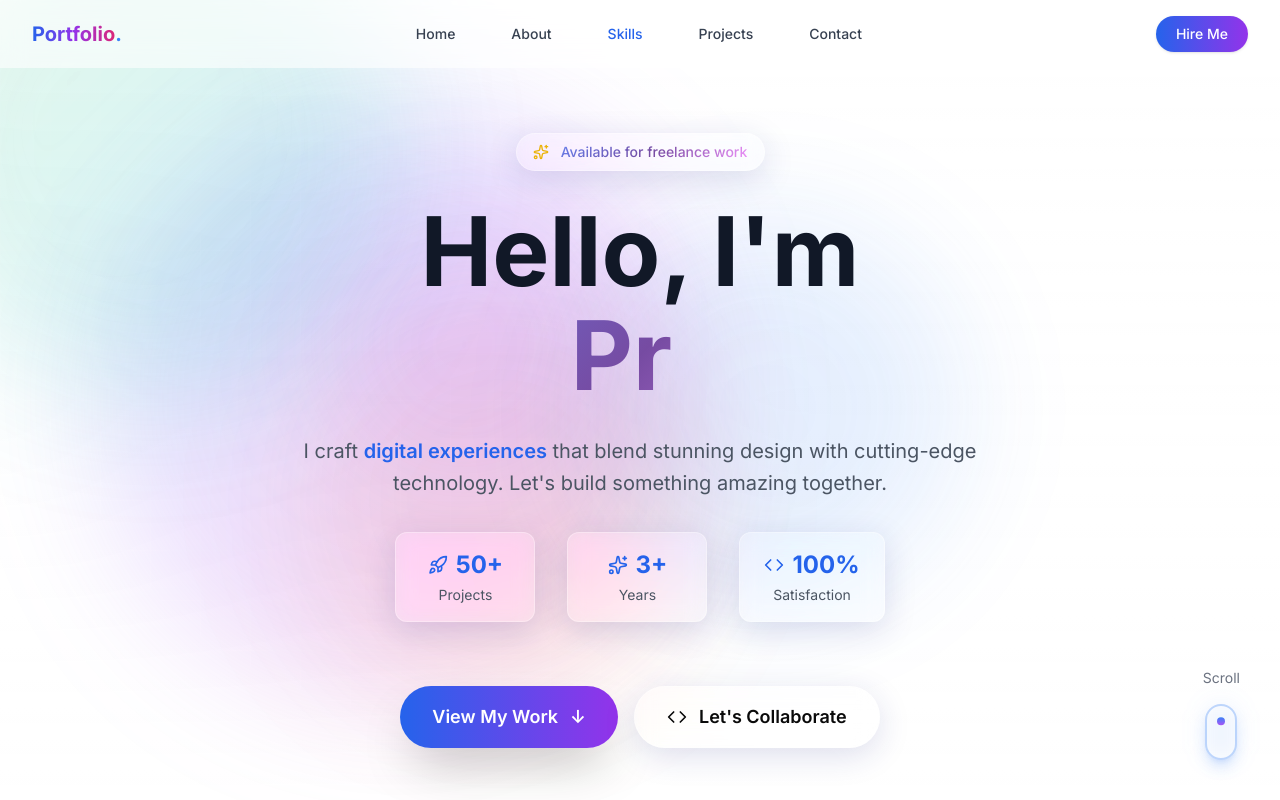
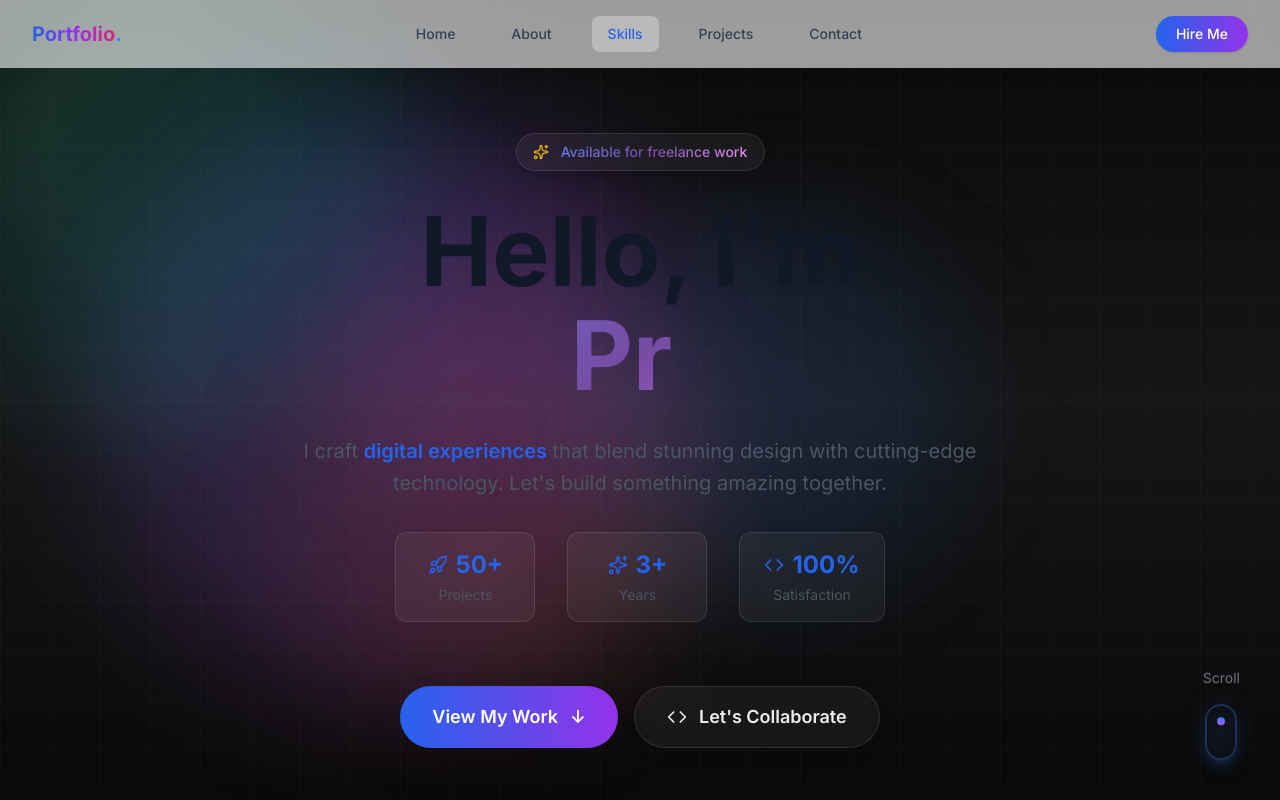
Before and after one commit to Shofee1945/iportfolio, a Next.js app: page / in a window 1280 px wide. Shown: the top 800 px of the page. Built offline with nearby package versions, Linux system fonts and the light colour scheme.

Commit message:
Update globals.css

```diff
--- a/src/app/globals.css
+++ b/src/app/globals.css
@@ -3,22 +3,23 @@
 @tailwind utilities;
 
 :root {
-  --background: #ffffff;
-  --foreground: #0a0a0a;
+  --background: #0a0a0a;  /* Black */
+  --foreground: #ededed;  /* White */
 }
 
+/*
 @media (prefers-color-scheme: dark) {
   :root {
     --background: #0a0a0a;
     --foreground: #ededed;
   }
 }
+*/
 
 body {
   background: var(--background);
   color: var(--foreground);
   font-family: var(--font-geist-sans), system-ui, -apple-system, sans-serif;
-  overflow-x: hidden;
 }
 
 /* ===== SCROLLBAR ===== */
@@ -27,7 +28,7 @@ body {
 }
 
 ::-webkit-scrollbar-track {
-  background: #f1f1f1;
+  background: #f1f1f100;
 }
 
 ::-webkit-scrollbar-thumb {
@@ -52,56 +53,10 @@ body {
 }
 
 /* ===== GLASS EFFECTS ===== */
-/* Base glass utility */
 .glass {
-  background: rgba(255, 255, 255, 0.2);
-  backdrop-filter: blur(10px) saturate(180%);
-  -webkit-backdrop-filter: blur(10px) saturate(180%);
-  border: 1px solid rgba(255, 255, 255, 0.3);
-  box-shadow: 0 8px 32px rgba(31, 38, 135, 0.15);
-}
-
-.dark .glass {
-  background: rgba(0, 0, 0, 0.3);
+  background: rgba(255, 255, 255, 0.05);
+  backdrop-filter: blur(10px);
   border: 1px solid rgba(255, 255, 255, 0.1);
-  box-shadow: 0 8px 32px rgba(0, 0, 0, 0.3);
-}
-
-/* Strong glass (untuk cards) */
-.glass-strong {
-  background: rgba(255, 255, 255, 0.25);
-  backdrop-filter: blur(16px) saturate(180%);
-  -webkit-backdrop-filter: blur(16px) saturate(180%);
-  border: 1px solid rgba(255, 255, 255, 0.35);
-}
-
-.dark .glass-strong {
-  background: rgba(0, 0, 0, 0.35);
-  border: 1px solid rgba(255, 255, 255, 0.15);
-}
-
-/* Super glass (untuk navbar) */
-.glass-super {
-  background: rgba(255, 255, 255, 0.3);
-  backdrop-filter: blur(20px) saturate(200%);
-  -webkit-backdrop-filter: blur(20px) saturate(200%);
-  border: 1px solid rgba(255, 255, 255, 0.4);
-}
-
-.dark .glass-super {
-  background: rgba(0, 0, 0, 0.4);
-  border: 1px solid rgba(255, 255, 255, 0.2);
-}
-
-/* Navbar-specific glass (background blur effect) */
-.navbar-glass {
-  background: rgba(255, 255, 255, 0.7);
-  backdrop-filter: blur(12px);
-  -webkit-backdrop-filter: blur(12px);
-}
-
-.dark .navbar-glass {
-  background: rgba(0, 0, 0, 0.7);
 }
 
 /* ===== GRADIENTS ===== */
@@ -209,7 +164,7 @@ body {
   .navbar-glass {
     backdrop-filter: none;
     -webkit-backdrop-filter: none;
-    background: rgba(255, 255, 255, 0.95);
+    background: rgba(0, 0, 0, 0.95);
   }
 
   .dark .glass,
@@ -282,3 +237,7 @@ html {
     color: black !important;
   }
 }
+
+.text-primary { color: #ffffff; }
+.text-secondary { color: #d1d5db; }
+.text-muted { color: #9ca3af; }
```
